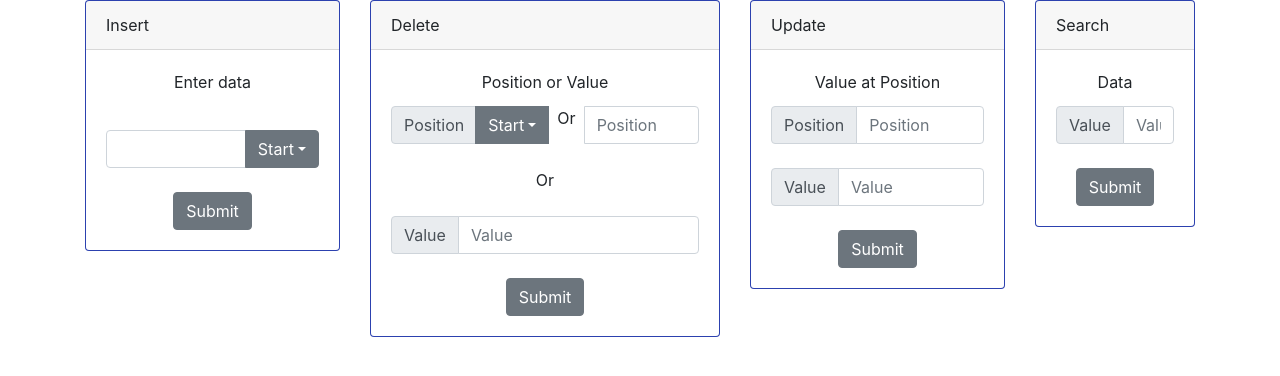
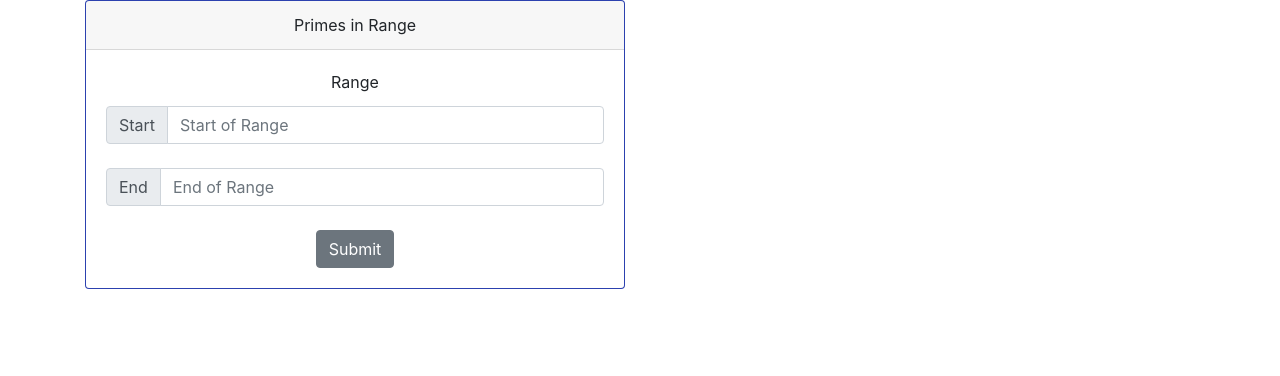
Before and after one commit to m-a-y-a-n-k/AlgoLens, a React (Create React App) app in the folder dsalgo/: page / in a window 1280 px wide. Shown: the top 376 px of the page. Built offline with nearby package versions, Linux system fonts and the light colour scheme.

Commit message:
Added Segmented sieve of eratosthenes............................

```diff
--- a/dsalgo/src/App.js
+++ b/dsalgo/src/App.js
@@ -2,12 +2,13 @@ import React from 'react';
 import 'bootstrap/dist/css/bootstrap.min.css';
 import Arr from './ds/Array';
 import LL from './ds/LinkedList';
+import Sieve from './algo/Sieve';
 import './App.css';
 
 function App() {
   return (
     <div className="App">
-      <LL />
+      <Sieve />
     </div>
   );
 }
--- /dev/null
+++ b/dsalgo/src/algo/Sieve/index.js
@@ -0,0 +1,109 @@
+import React from 'react';
+import Element from '../../ui/Element';
+import {Container , Row , Col, Card, CardBody, CardHeader, CardTitle, Button, InputGroup, Input, InputGroupAddon, InputGroupText} from 'reactstrap';
+
+class Range extends React.Component{
+
+    constructor(props) {
+        super(props);
+
+        this.state = {
+            start: null,
+            end: null
+        };
+    }
+    render(){
+        return (
+            <Card style={{border: '1px solid rgba(22,45,167,0.9)'}}>
+                <CardHeader>Primes in Range</CardHeader>
+                <CardBody className="text-center">
+                    <CardTitle>Range</CardTitle>
+                    <InputGroup>
+                        <InputGroupAddon addonType="prepend">
+                            <InputGroupText>Start</InputGroupText>
+                        </InputGroupAddon>
+                        <Input type="number" placeholder="Start of Range" onChange={(event)=>{this.setState({start: event.target.value})}} value={this.state.start ? this.state.start: ''}/>
+                    </InputGroup>
+                    <br />
+                    <InputGroup>
+                        <InputGroupAddon addonType="prepend">
+                            <InputGroupText>End</InputGroupText>
+                        </InputGroupAddon>
+                        <Input type="number" placeholder="End of Range" onChange={(event)=>{this.setState({end: event.target.value})}} value={this.state.end ? this.state.end: ''}/>
+                    </InputGroup>
+                    <br />
+                    <Button onClick={()=>{this.props.parent.sieve(parseInt(this.state.start),parseInt(this.state.end));this.setState({start: null, end: null})}}>Submit</Button>
+                </CardBody>
+            </Card>
+        );
+    }
+}
+
+
+export default class Sieve extends React.Component {
+
+    state = {
+        numbers: []
+    }
+
+    init(start,end){
+        let numbers = [],primes = new Set(),nonPrimes = new Set();
+        for( let num = start; num <= end; num++){
+            if( num >= 2)
+                numbers.push({value: num, prime: true});
+            else
+                numbers.push({value: num, prime: false});
+        }
+        for( let p = 2; p*p <= end; p++){
+            if(!nonPrimes.has(p)){
+                primes.add(p);
+                for( let x = 2*p; x <= end; x += p){
+                    nonPrimes.add(x);
+                }
+            }
+        }
+        return {numbers,primes};
+    }
+
+    sieve(start,end){
+        if( start && end && start >= 2 && start <= end){
+            let {numbers,primes} = this.init(start,end);
+            for( const prime of primes){
+                let s = start % prime;
+                if( s ){
+                    s = prime - s;
+                }
+                if( prime !== numbers[s].value){
+                    numbers[s].prime = false;
+                }
+
+                for( s = s + prime; s <= (end-start); s += prime){
+                    numbers[s].prime = false;
+                }
+            }
+            this.setState({numbers});
+        } else {
+            alert("Invalid Range or No primes in Range");
+        }
+    }
+
+    render(){
+        return (
+            <Container>
+                <Row className="text-center">
+                    <Col sm={6}>
+                        <Range parent={this}/>
+                    </Col>
+                </Row>
+                <Row className="mt-4 mb-4">
+                    {
+                        this.state.numbers.map((data,index)=>{
+                            let highlight = data.prime || false,value = data.value;
+                            return <Element highlight = {highlight} key={value+"-"+index} data={{value,index}} type="array" />
+                        })
+                    }
+                </Row>
+            </Container>
+        );
+    }
+}
```
